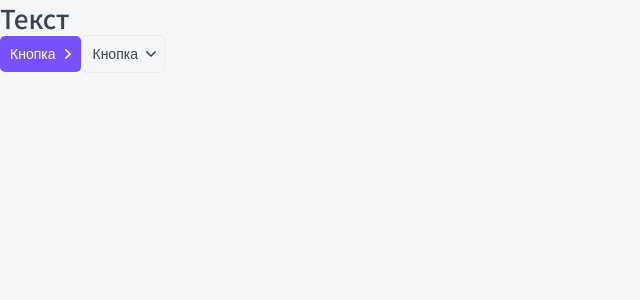
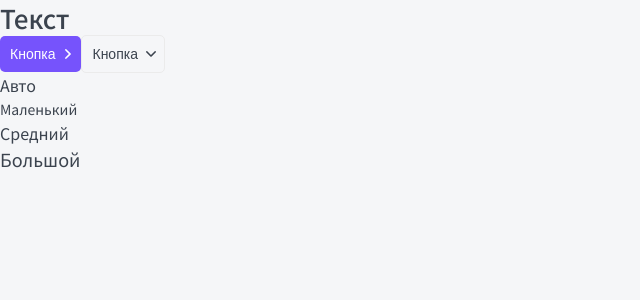
Before and after one commit to kubik1986/top-app, a Next.js app: page / in a window 1280 px wide. Shown: the top 300 px of the page, without its empty margins (0-640 px from the left). Built offline with nearby package versions, Linux system fonts and the light colour scheme.

Commit message:
Create 'Ptag' component

```diff
--- /dev/null
+++ b/components/Ptag/Ptag.module.css
@@ -0,0 +1,18 @@
+.p {
+  margin: 0;
+}
+
+.s {
+  font-size: 14px;
+  line-height: 24px;
+}
+
+.m {
+  font-size: 16px;
+  line-height: 24px;
+}
+
+.l {
+  font-size: 18px;
+  line-height: 29px;
+}
--- /dev/null
+++ b/components/Ptag/Ptag.tsx
@@ -0,0 +1,23 @@
+import { PtagProps } from './Ptag.props';
+import styles from './Ptag.module.css';
+import cn from 'classnames';
+
+export const Ptag = ({
+  textSize = 'm',
+  children,
+  className,
+  ...props
+}: PtagProps): JSX.Element => {
+  return (
+    <p
+      className={cn(styles.p, className, {
+        [styles.s]: textSize == 's',
+        [styles.m]: textSize == 'm',
+        [styles.l]: textSize == 'l',
+      })}
+      {...props}
+    >
+      {children}
+    </p>
+  );
+};
--- a/components/index.ts
+++ b/components/index.ts
@@ -1,2 +1,3 @@
 export * from './Htag/Htag';
 export * from './Button/Button';
+export * from './Ptag/Ptag';
--- a/pages/index.tsx
+++ b/pages/index.tsx
@@ -1,5 +1,5 @@
 import React from 'react';
-import { Button, Htag } from '../components';
+import { Button, Htag, Ptag } from '../components';
 
 export default function Home(): JSX.Element {
   return (
@@ -11,6 +11,10 @@ export default function Home(): JSX.Element {
       <Button appearance="transparent" arrow="down">
         Кнопка
       </Button>
+      <Ptag>Авто</Ptag>
+      <Ptag textSize="s">Маленький</Ptag>
+      <Ptag textSize="m">Средний</Ptag>
+      <Ptag textSize="l">Большой</Ptag>
     </>
   );
 }
```
Also changed, not shown: components/Ptag/Ptag.props.ts (added, +10 -0 lines).
